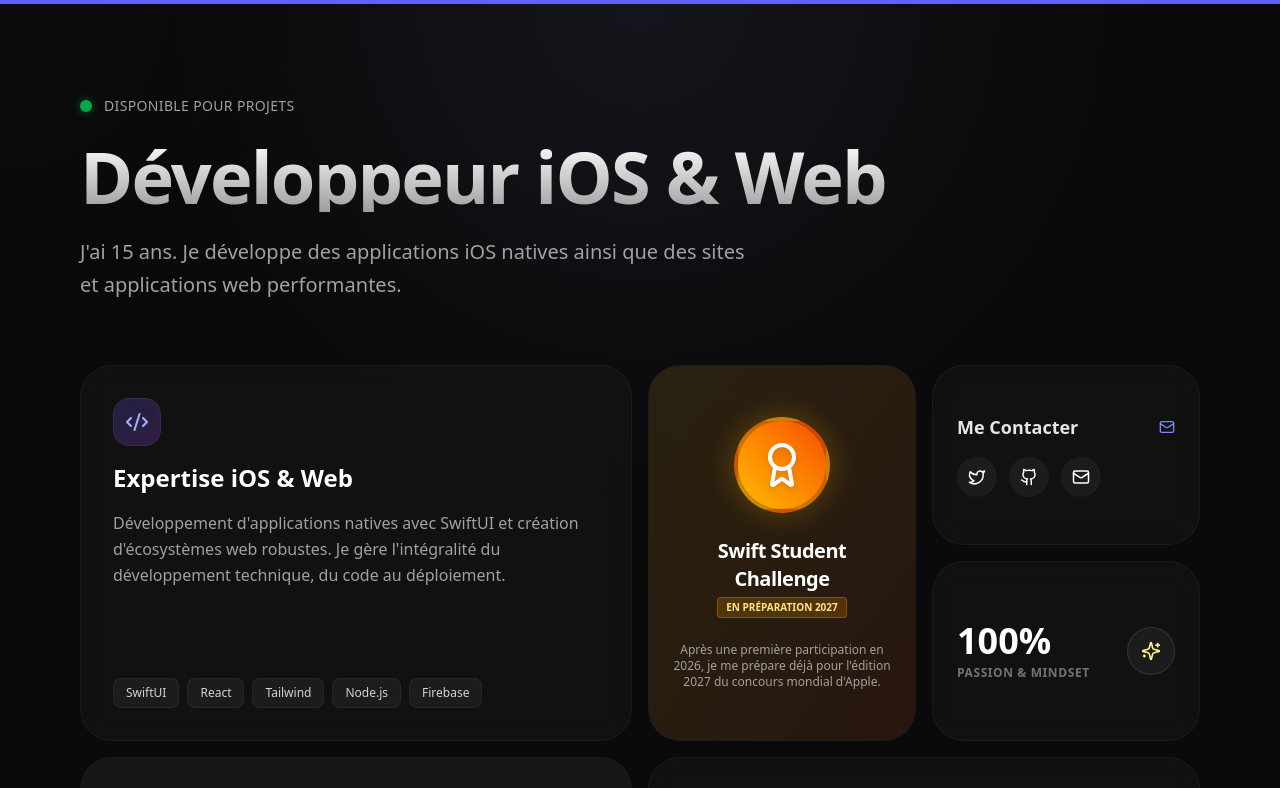
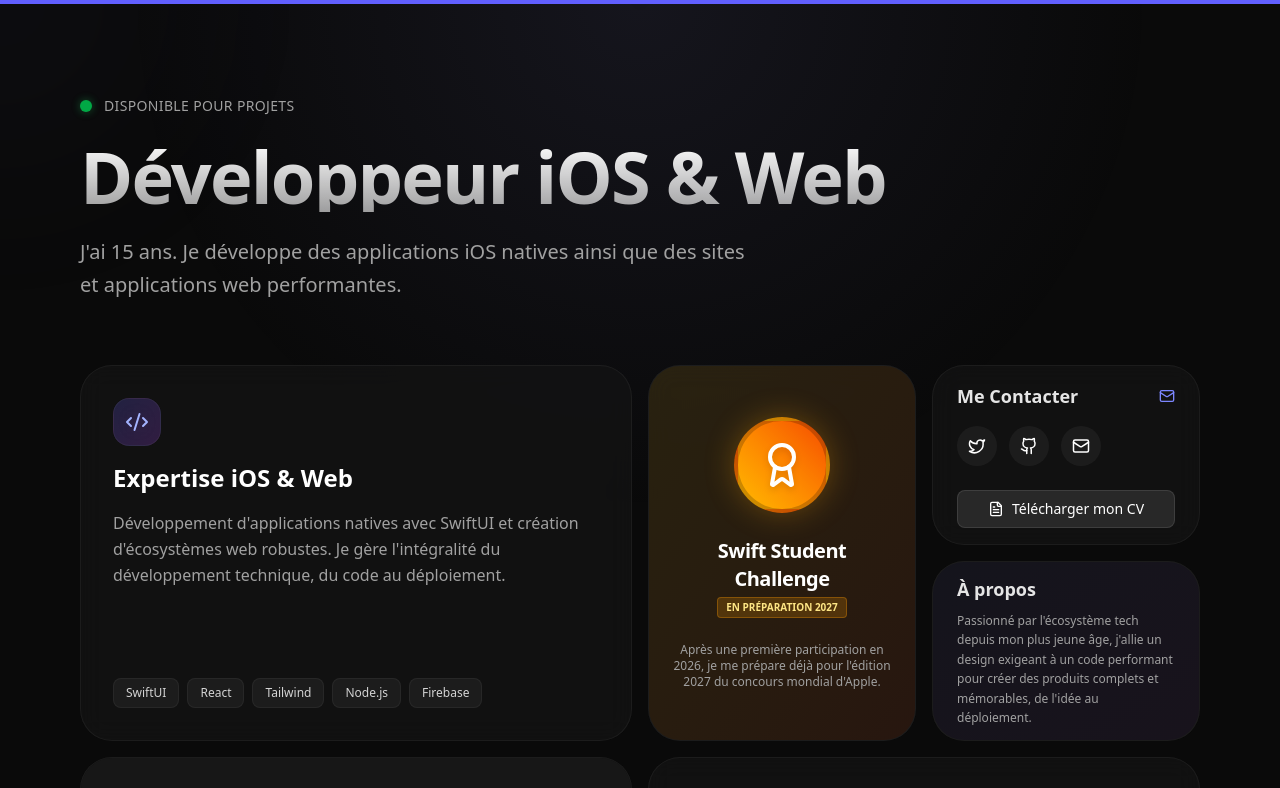
Before and after one commit to charlytechluxe/portfolio, a React (Vite) app: page / in a window 1280 px wide. Shown: the top 788 px of the page. Built offline with nearby package versions, Linux system fonts and the light colour scheme.

Commit message:
feat: ajout de la section A propos et CTA applications

```diff
--- a/src/App.jsx
+++ b/src/App.jsx
@@ -25,9 +25,9 @@ const MainLayout = () => {
 
     return (
         <div className="min-h-screen bg-neutral-950 text-white font-sans selection:bg-indigo-500/30 overflow-x-hidden">
-            {/* Custom Cursor / Ambient Light */}
+            {/* Custom Cursor / Ambient Light - Hidden on Mobile */}
             <div
-                className="fixed pointer-events-none z-0 w-[500px] h-[500px] rounded-full opacity-20 blur-[100px] transition-transform duration-300 ease-out"
+                className="hidden md:block fixed pointer-events-none z-0 w-[500px] h-[500px] rounded-full opacity-20 blur-[100px] transition-transform duration-300 ease-out"
                 style={{
                     background: 'radial-gradient(circle, rgba(120,119,198,0.3) 0%, transparent 70%)',
                     left: mousePosition.x - 250,
--- a/src/components/AppDetail.jsx
+++ b/src/components/AppDetail.jsx
@@ -2,7 +2,7 @@ import React, { useEffect } from 'react';
 import { useParams, useNavigate } from 'react-router-dom';
 import { motion } from 'framer-motion';
 import { myApps } from '../constants';
-import { ArrowLeft, Smartphone, Code2, CheckCircle2 } from 'lucide-react';
+import { ArrowLeft, Smartphone, Code2, CheckCircle2, ExternalLink, Github, Download } from 'lucide-react';
 
 const AppDetail = () => {
     const { slug } = useParams();
@@ -62,10 +62,32 @@ const AppDetail = () => {
                         initial={{ opacity: 0, y: 20 }}
                         animate={{ opacity: 1, y: 0 }}
                         transition={{ delay: 0.2 }}
-                        className="text-lg md:text-2xl text-neutral-400 max-w-3xl leading-relaxed"
+                        className="text-lg md:text-2xl text-neutral-400 max-w-3xl leading-relaxed mb-8"
                     >
                         {app.fullDescription}
                     </motion.p>
+                    <motion.div
+                        initial={{ opacity: 0, y: 20 }}
+                        animate={{ opacity: 1, y: 0 }}
+                        transition={{ delay: 0.3 }}
+                        className="flex flex-wrap gap-4"
+                    >
+                        {app.appStoreLink && (
+                            <a href={app.appStoreLink} target="_blank" rel="noopener noreferrer" className="flex items-center gap-2 bg-white text-black px-6 py-3 rounded-full font-semibold hover:bg-neutral-200 transition-colors">
+                                <Download size={20} /> Télécharger sur l'App Store
+                            </a>
+                        )}
+                        {app.websiteLink && (
+                            <a href={app.websiteLink} target="_blank" rel="noopener noreferrer" className="flex items-center gap-2 bg-white/10 text-white border border-white/20 px-6 py-3 rounded-full font-semibold hover:bg-white/20 transition-colors">
+                                <ExternalLink size={20} /> Visiter le site
+                            </a>
+                        )}
+                        {app.githubLink && (
+                            <a href={app.githubLink} target="_blank" rel="noopener noreferrer" className="flex items-center gap-2 bg-white/10 text-white border border-white/20 px-6 py-3 rounded-full font-semibold hover:bg-white/20 transition-colors">
+                                <Github size={20} /> Code source
+                            </a>
+                        )}
+                    </motion.div>
                 </header>
 
                 {/* Detail Grid */}
--- a/src/components/Projects.jsx
+++ b/src/components/Projects.jsx
@@ -2,7 +2,7 @@ import React, { useState } from 'react';
 import { motion, AnimatePresence } from 'framer-motion';
 import {
     ArrowUpRight, Github, Twitter, Mail, Award, Layers,
-    Code2, Sparkles, Smartphone
+    Code2, Sparkles, Smartphone, FileText
 } from 'lucide-react';
 import { awards, myApps, personalInfo } from '../constants';
 
@@ -83,7 +83,7 @@ const Projects = () => {
                 </div>
             </Card>
 
-            {/* Socials */}
+            {/* Socials & CV */}
             <Card className="md:col-span-1 md:row-span-1 p-6 flex flex-col justify-center gap-4">
                 <div className="flex justify-between items-center">
                     <h3 className="text-lg font-semibold text-neutral-200">Me Contacter</h3>
@@ -94,17 +94,18 @@ const Projects = () => {
                     <SocialIcon icon={<Github size={18} />} href={personalInfo.github} />
                     <SocialIcon icon={<Mail size={18} />} href={`mailto:${personalInfo.email}`} />
                 </div>
+                <a href="/assets/CV.pdf" target="_blank" rel="noopener noreferrer" className="mt-2 text-sm text-center py-2 bg-white/10 hover:bg-white/20 rounded-lg transition-colors border border-white/10 flex items-center justify-center gap-2 text-white">
+                    <FileText size={16} /> Télécharger mon CV
+                </a>
             </Card>
 
-            {/* Stats */}
-            <Card className="md:col-span-1 md:row-span-1 p-6 flex items-center justify-between group">
-                <div>
-                    <div className="text-4xl font-bold text-white group-hover:text-amber-400 transition-colors">100%</div>
-                    <div className="text-xs text-neutral-500 uppercase tracking-wider font-semibold mt-1">Passion & Mindset</div>
-                </div>
-                <div className="h-12 w-12 rounded-full border border-white/10 flex items-center justify-center bg-white/5">
-                    <Sparkles className="text-yellow-200" size={20} />
-                </div>
+            {/* About Me */}
+            <Card className="md:col-span-1 md:row-span-1 p-6 flex flex-col justify-center group relative overflow-hidden">
+                <div className="absolute inset-0 bg-gradient-to-br from-indigo-500/5 to-purple-500/5" />
+                <h3 className="text-lg font-semibold text-neutral-200 mb-2 relative z-10">À propos</h3>
+                <p className="text-xs text-neutral-400 leading-relaxed relative z-10">
+                    Passionné par l'écosystème tech depuis mon plus jeune âge, j'allie un design exigeant à un code performant pour créer des produits complets et mémorables, de l'idée au déploiement.
+                </p>
             </Card>
 
             {/* App Showcase Slider */}
--- a/src/constants.js
+++ b/src/constants.js
@@ -30,7 +30,9 @@ export const myApps = [
         tech: ["SwiftUI", "Open Data APIs", "Async/Await"],
         screenshots: ["/assets/navo/navo-map.png", "/assets/navo/navo-filters.png", "/assets/navo/navo-impact.png", "/assets/navo/navo-help.png"],
         color: "bg-emerald-600",
-        tag: "Smart Mobility"
+        tag: "Smart Mobility",
+        appStoreLink: "https://apps.apple.com/app/id1234567890",
+        websiteLink: "https://navo-app.com"
     },
     {
         slug: "iverse",
@@ -42,7 +44,8 @@ export const myApps = [
         tech: ["SwiftUI Canvas", "Object Capture (RealityKit)", "3D Transforms", "GeometryReader"],
         screenshots: ["/assets/iverse/home.png", "/assets/iverse/settings.png"],
         color: "bg-blue-600",
-        tag: "Swift Student Challenge"
+        tag: "Swift Student Challenge",
+        githubLink: "https://github.com/charlytechluxe/iverse"
     },
     {
         slug: "sprayhub",
@@ -54,6 +57,8 @@ export const myApps = [
         tech: ["React", "Tailwind CSS", "Framer Motion", "PostgreSQL"],
         screenshots: ["/assets/sprayhub/home.png", "/assets/sprayhub/explorer.png", "/assets/sprayhub/editor.png", "/assets/sprayhub/training.png", "/assets/sprayhub/discover.png"],
         color: "bg-[#ff0055]",
-        tag: "Climbing Performance"
+        tag: "Climbing Performance",
+        websiteLink: "https://sprayhub.app",
+        githubLink: "https://github.com/charlytechluxe/sprayhub"
     }
 ];
```
